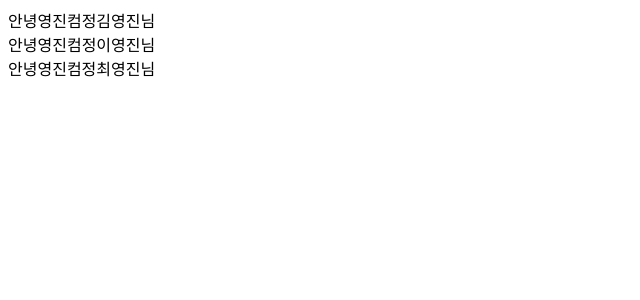
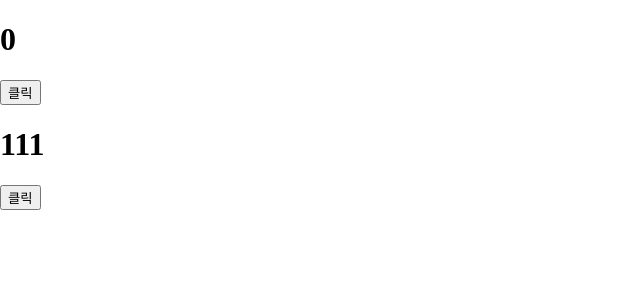
Before and after one commit to Ydaehan/reactStudy, a React (Create React App) app: page / in a window 1280 px wide. Shown: the top 300 px of the page, without its empty margins (0-640 px from the left). Built offline with nearby package versions, Linux system fonts and the light colour scheme.

Commit message:
react_study '23.10.16

```diff
--- /dev/null
+++ b/src/App_useState.js
@@ -0,0 +1,22 @@
+import './App.css';
+import './common.css';
+import Counter from './Components/exam2/Counter_useState';
+
+const App = (props) => {
+  return (
+    <>
+      {/* <p>
+        안녕하세요?
+      </p><br/><br/>
+      <div className="textBox"></div>
+      <div className="textBox2"></div> */}
+
+      <Counter count={0} />
+      <Counter count={111} />
+      {/* 논리적 오류 발생:
+          컴포넌트 별로 상태관리가 안되어 있음: useState 사용해야 함 */}
+    </>
+  );
+};
+
+export default App;
--- /dev/null
+++ b/src/Components/exam2/Counter_useState.js
@@ -0,0 +1,46 @@
+import React,{useState} from 'react';
+
+// const Counter = (props) => {
+//   let num = props.count;
+
+//   const inCrease = () => {
+//     // num = num + 1;
+//     // num = num++; // 후위 연산자를 쓰면 할당 먼저 실행한 후 증가
+//     num = ++num; // 전위 연산자를 사용하여야 증가한 후 할당함
+//     console.log( typeof(num), num );
+//     // props.count++;  // props는 읽기 전용이다.
+//     const h1Tag = document.querySelector('h1');
+//     h1Tag.innerText= num;
+//   };
+
+//   return(
+//     <>
+//       <h1>{num}</h1>
+//       <button onClick={inCrease}>클릭</button>
+//     </>
+//   );
+// };
+
+const Counter = (props) => {
+  // useState 사용
+  // const [num, setNum] = useState(0);
+  const [num,setNum] = useState(props.count);
+  // num: 상태관리용 변수
+  // setNum: num의 Setter함수
+  // num은 setNum으로만 값 변경 가능함
+  // const [변수명, set변수명(camelCase)]=useState(초기값);
+  console.log(num);
+
+  const inCrease = () => {
+    setNum(num+1);
+  };
+
+  return(
+    <>
+      <h1>{num}</h1>
+      <button onClick={inCrease}>클릭</button>
+    </>
+  );
+};
+
+export default Counter;
--- /dev/null
+++ b/src/common.css
@@ -0,0 +1,20 @@
+body, div{
+  margin: 0;
+  padding: 0;
+  font-family: '나눔바른고딕';
+  box-sizing: border-box;
+  /*
+    border-box: border 위주
+    content-box: content 위주
+  */
+}
+
+.textBox{
+  background-color: red; width: 500px; height: 100px;
+}
+
+.textBox2{
+  background-color: skyblue; width: 500px; height: 100px;
+  border: 10px solid;
+  box-sizing: content-box;
+}
--- a/src/index.js
+++ b/src/index.js
@@ -1,76 +1,9 @@
 import React from 'react';
 import ReactDOM from 'react-dom/client';
-import "./App.css";
-
-// [1] with JSX
-/* const element1 = (
-		<h1 className='App'>
-			영진 컴정 일본IT JI-A(AI SW반)
-		</h1>
-) */
-
-// [2] Non JSX
-/* const element2 = React.createElement(
-	'h1',
-	{className:'App'},
-	'영진 컴정 일본IT JI-A(AI SW반) 화이팅',
-	'a',
-	'b',
-	'c'
-); */
-
-/* console.log(typeof(element1));
-console.log(typeof(element2));
-console.log(element1.props.className);
-console.log(element2.props.className);
-console.log(element1.props.children);
-console.log(element2.props.children);
-console.log(element1);
-console.log(element2); */
-
-/* ReactDOM.createRoot(document.querySelector('#root')).render(
-		// {element1}
-		<>
-			{element1}
-			{element2}
-		</>
-); */
-
-// [1] Function style - non JSX
-
-const Greeting1 = (props)=>{
-	const ch = ['안녕','영진','컴정',props.name,'님'];
-	return (
-		React.createElement('div',{id:'hello'},[...ch])
-	);
-};
-
-// [2] class
-class Greeting2 extends React.Component{
-	render(){
-		// 반드시 render 함수 구현이 되어 있어야 함
-		const ch = ['안녕','영진','컴정',this.props.name,'님'];
-		return (
-			React.createElement('div',{id:'hello'},[...ch])
-		);
-	}
-}
-
-// [3] function type with JSX
-const Greeting3 = (props) => {
-	return (
-		<>
-			<div id='hello3'>
-				{`안녕영진컴정${props.name}님`}
-			</div>
-		</>
-	)
-}
+import App from './App_useState';
 
 ReactDOM.createRoot(document.querySelector('#root')).render(
 	<>
-		<Greeting1 name='김영진'/>
-		<Greeting2 name='이영진'/>
-		<Greeting3 name='최영진'/>
+		<App/>
 	</>
 )
```
Also changed, not shown: src/index-1016.js (added, +155 -0 lines), 2 other files (tests, documents, lock files or other folders).
